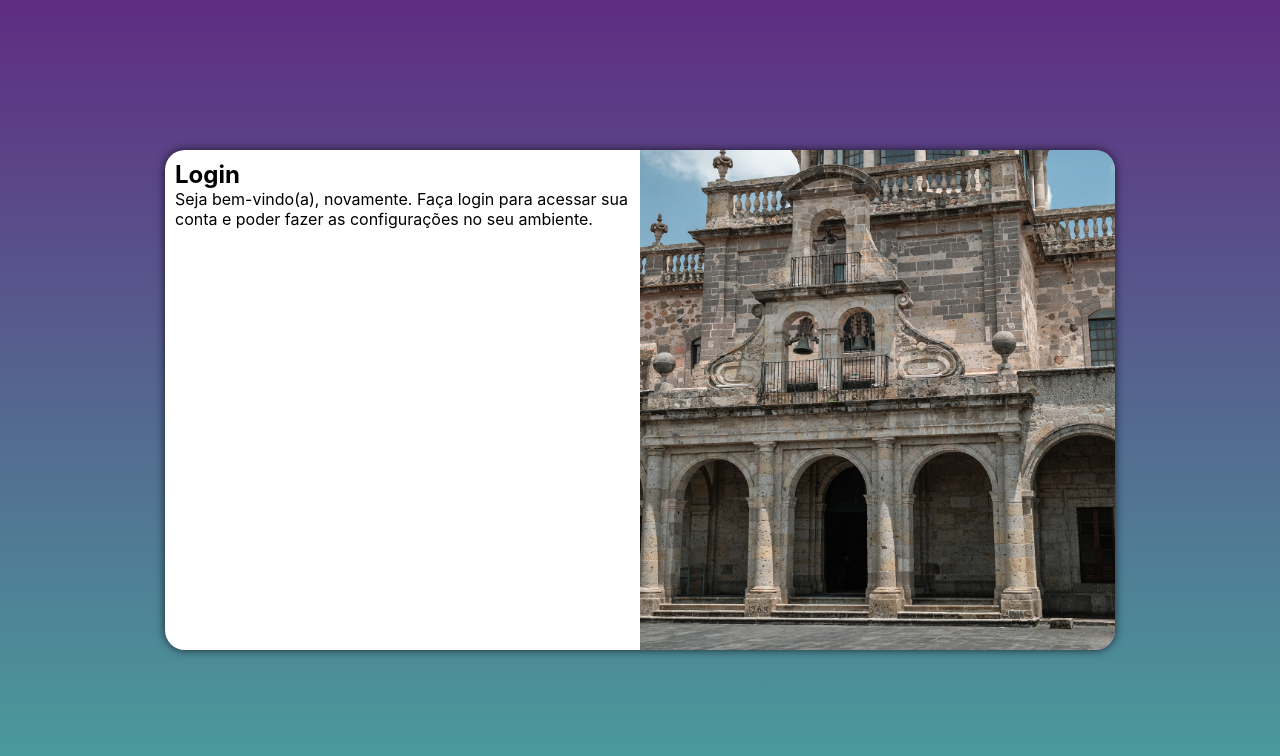
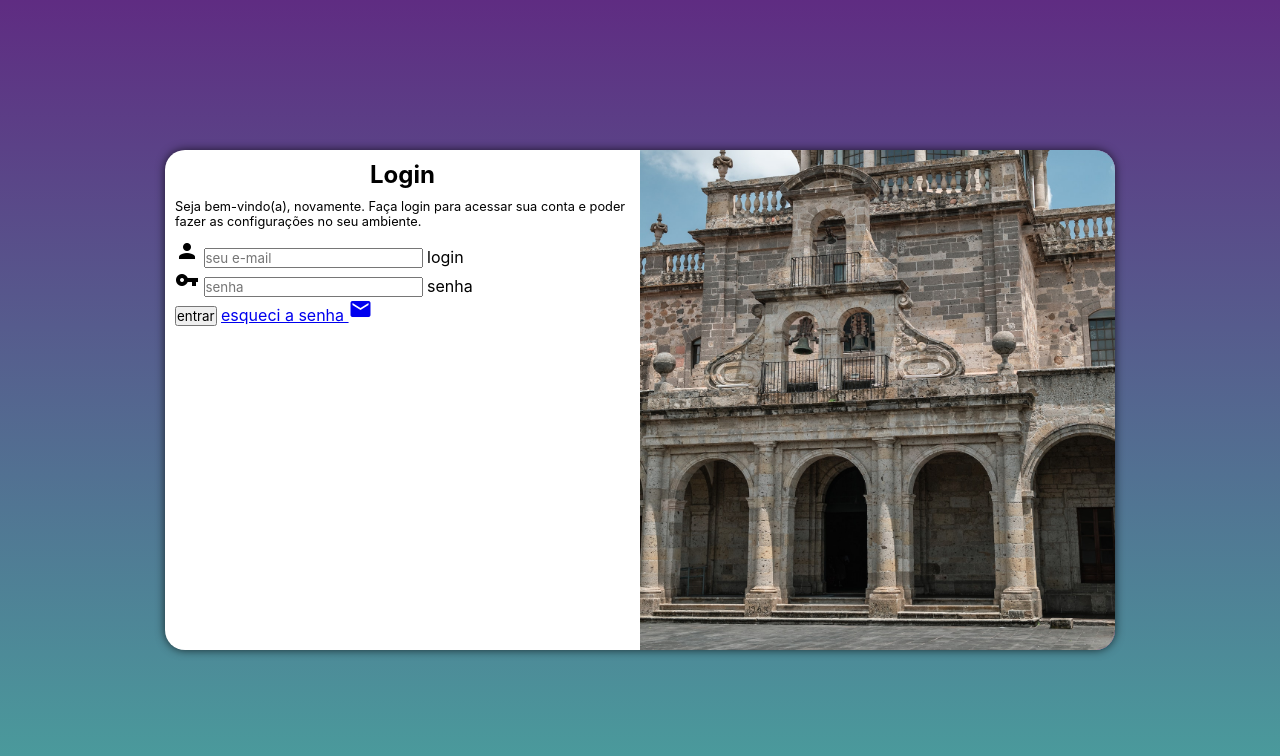
Before and after one commit to guilhermesenadr/projeto-login, a plain HTML site: page index.html in a window 1280 px wide. Drawn offline with Linux system fonts and the light colour scheme.

Commit message:
criei o formulário
criei e não embelezei

```diff
--- a/estilos/media-Query.css
+++ b/estilos/media-Query.css
@@ -39,4 +39,7 @@
 		height: 100%;
 
 	}
+	div#formulario > p{
+		font-size: 1,2em;
+	}
 }
--- a/estilos/style.css
+++ b/estilos/style.css
@@ -48,3 +48,12 @@ section#login > div#formulario{
     display: block;
     padding: 10px;
 }
+div#formulario > h1{
+    text-align: center;
+    margin-bottom: 10px;
+}
+
+div#formulario > p{
+    font-size: 0.8em;
+    padding-bottom: 10px;
+}
--- a/index.html
+++ b/index.html
@@ -4,6 +4,7 @@
     <meta charset="UTF-8">
     <meta http-equiv="X-UA-Compatible" content="IE=edge">
     <meta name="viewport" content="width=device-width, initial-scale=1.0">
+    <link rel="stylesheet" href="https://fonts.googleapis.com/icon?family=Material+Icons">
     <link rel="stylesheet" href="estilos/style.css">
     <link rel="stylesheet" href="estilos/media-Query.css">
     <title>login</title>
@@ -17,8 +18,20 @@
             <div id="formulario">
                 <h1>Login</h1>
                 <p>Seja bem-vindo(a), novamente. Faça login para acessar sua conta e poder fazer as configurações no seu ambiente.</p>
-                <form action="login.php" method="post">
+                <form action="login.php" method="post" autocomplete="on">
+                    <div class="campo">
+                        <i class="material-icons">person</i>
+                        <input type="email" name="login" id="ilogin" placeholder="seu e-mail" autocomplete="email" required maxlength="30">
+                        <label for="ilogin">login</label>
 
+                    </div>
+                    <div class="campo">
+                        <i class="material-icons">vpn_key</i>
+                        <input type="password" name="Senha" id="isenha" placeholder="senha" autocomplete="current-password" required minlength="8" maxlength="20">
+                        <label for="isenha">senha</label>
+                    </div>
+                    <input type="submit" value="entrar">
+                    <a href="esqueci.html">esqueci a senha <i class="material-icons">mail</i></a>
                 </form>
 
             </div>
```
